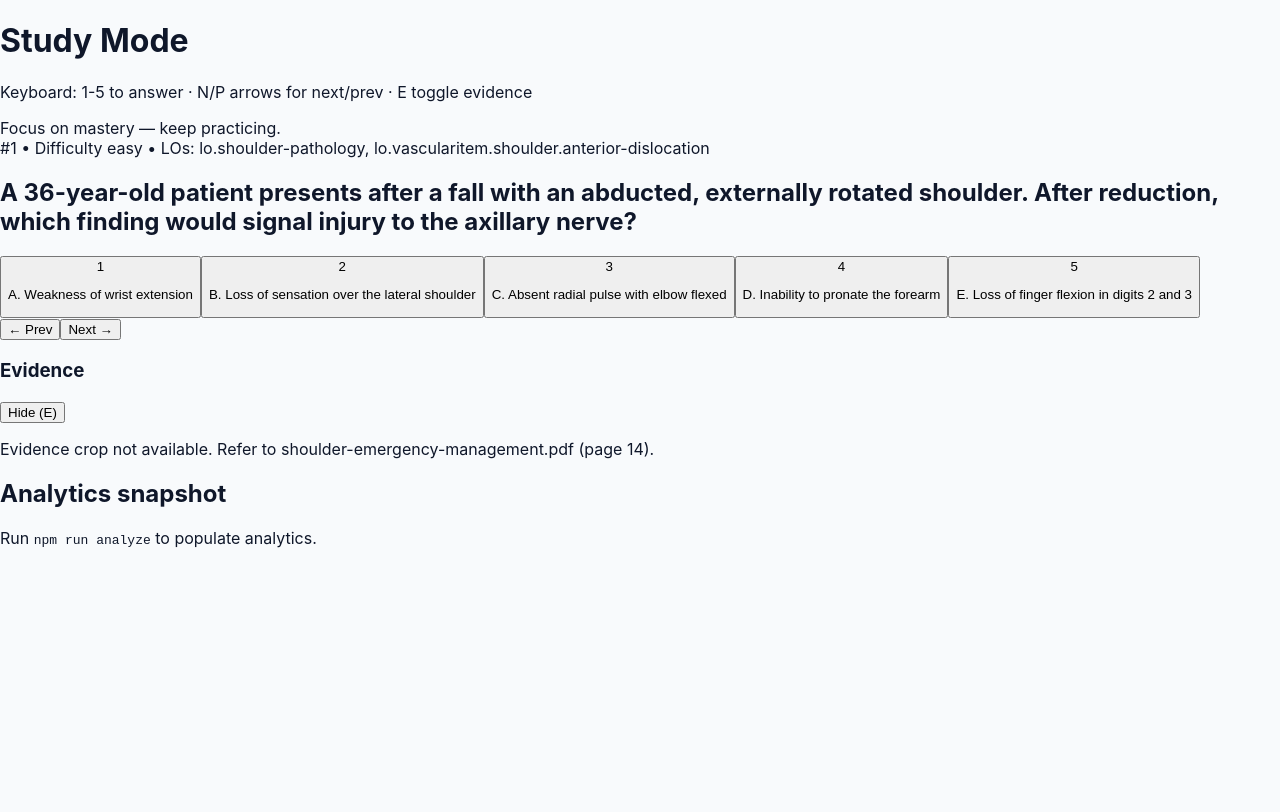
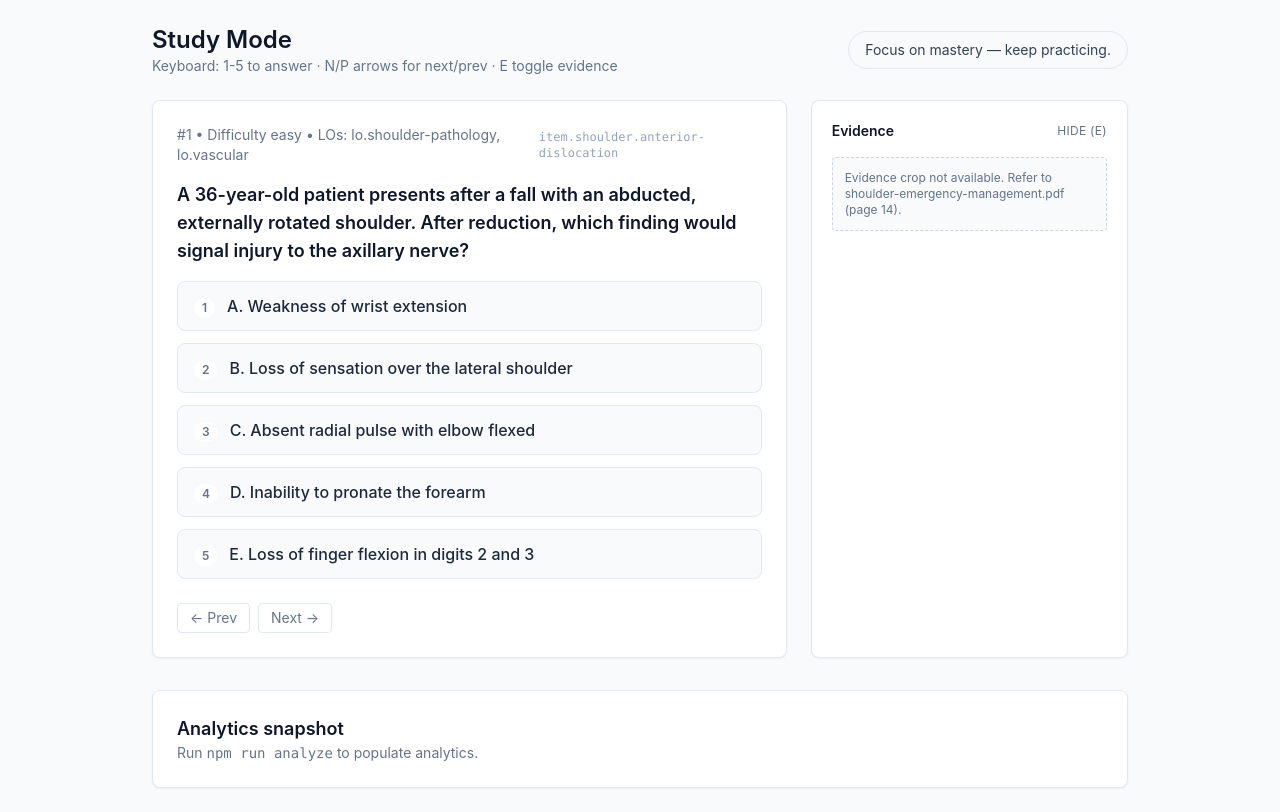
Before and after one commit to yinkev/Studyin, a Next.js app: page / in a window 1280 px wide. Built offline with nearby package versions, Linux system fonts and the light colour scheme; no server answers.

Commit message:
fix(ui): install tailwind and simplify evidence rendering

```diff
--- a/app/globals.css
+++ b/app/globals.css
@@ -1,19 +1,11 @@
+@tailwind base;
+@tailwind components;
+@tailwind utilities;
+
 :root {
-  color-scheme: light dark;
-  font-family: "Inter", system-ui, -apple-system, BlinkMacSystemFont, "Segoe UI", sans-serif;
+  color-scheme: light;
+  font-family: Inter, system-ui, -apple-system, BlinkMacSystemFont, "Segoe UI", sans-serif;
 }
 
-body {
-  margin: 0;
-  background-color: #f8fafc;
-  color: #0f172a;
-}
-
-a {
-  color: inherit;
-  text-decoration: none;
-}
-
-* {
-  box-sizing: border-box;
-}
+* { box-sizing: border-box; }
+body { margin: 0; }
--- a/components/StudyView.tsx
+++ b/components/StudyView.tsx
@@ -1,6 +1,5 @@
 'use client';
 
-import Image from 'next/image';
 import { useCallback, useEffect, useMemo, useState } from 'react';
 import type { AnalyticsSummary, StudyItem } from '../lib/getItems';
 
@@ -170,11 +169,9 @@ export function StudyView({ items, analytics }: StudyViewProps) {
           {showEvidence ? (
             current.evidence?.dataUri ? (
               <figure className="space-y-2">
-                <Image
+                <img
                   src={current.evidence.dataUri}
                   alt={current.evidence.citation ?? current.id}
-                  width={360}
-                  height={360}
                   className="w-full rounded-md border border-slate-200 object-contain"
                 />
                 <figcaption className="text-xs text-slate-500">
--- a/package.json
+++ b/package.json
@@ -23,6 +23,9 @@
     "@types/node": "^20.12.12",
     "@types/react": "^18.3.3",
     "@types/react-dom": "^18.3.0",
+    "autoprefixer": "^10.4.19",
+    "postcss": "^8.4.38",
+    "tailwindcss": "^3.4.9",
     "typescript": "^5.4.5",
     "vitest": "^1.6.0"
   },
--- /dev/null
+++ b/postcss.config.cjs
@@ -0,0 +1,6 @@
+module.exports = {
+  plugins: {
+    tailwindcss: {},
+    autoprefixer: {},
+  },
+};
--- /dev/null
+++ b/tailwind.config.cjs
@@ -0,0 +1,12 @@
+/** @type {import('tailwindcss').Config} */
+module.exports = {
+  content: [
+    './app/**/*.{ts,tsx}',
+    './components/**/*.{ts,tsx}',
+    './lib/**/*.{ts,tsx}',
+  ],
+  theme: {
+    extend: {},
+  },
+  plugins: [],
+};
```
Also changed, not shown: 1 other file (tests, documents, lock files or other folders).
